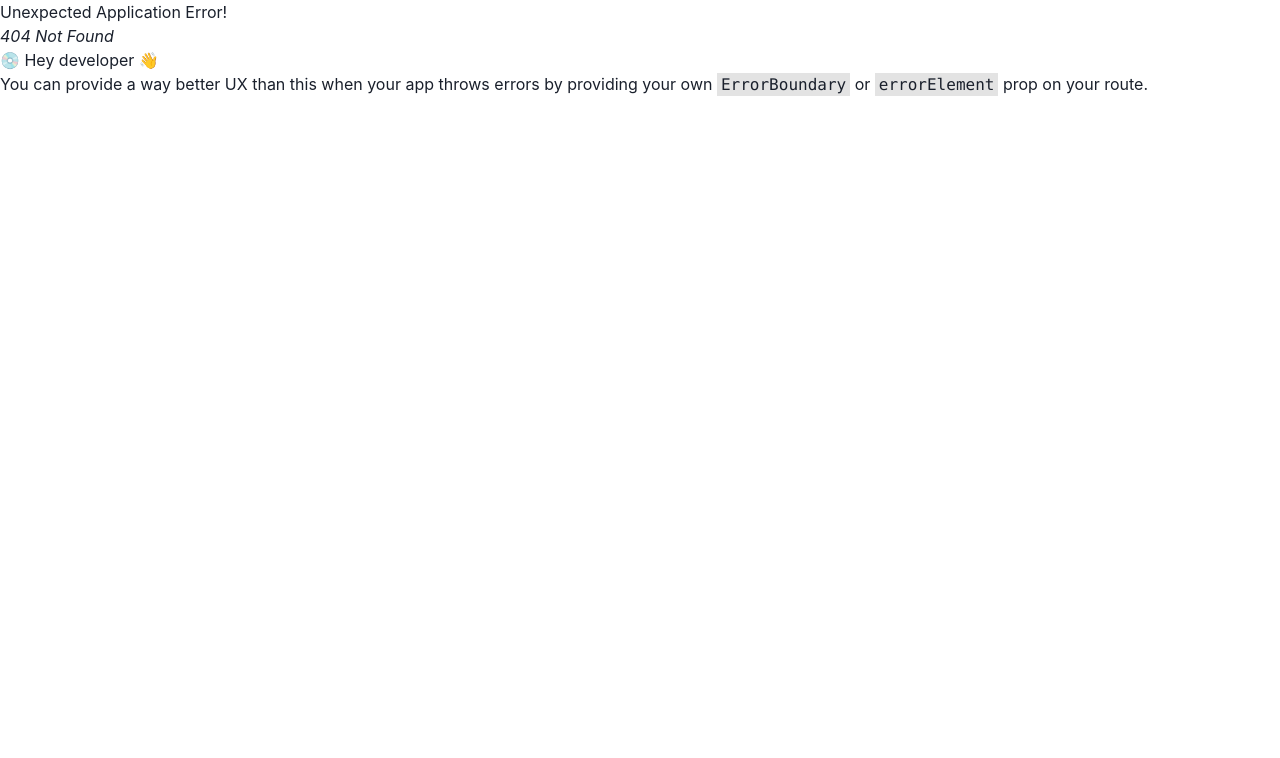
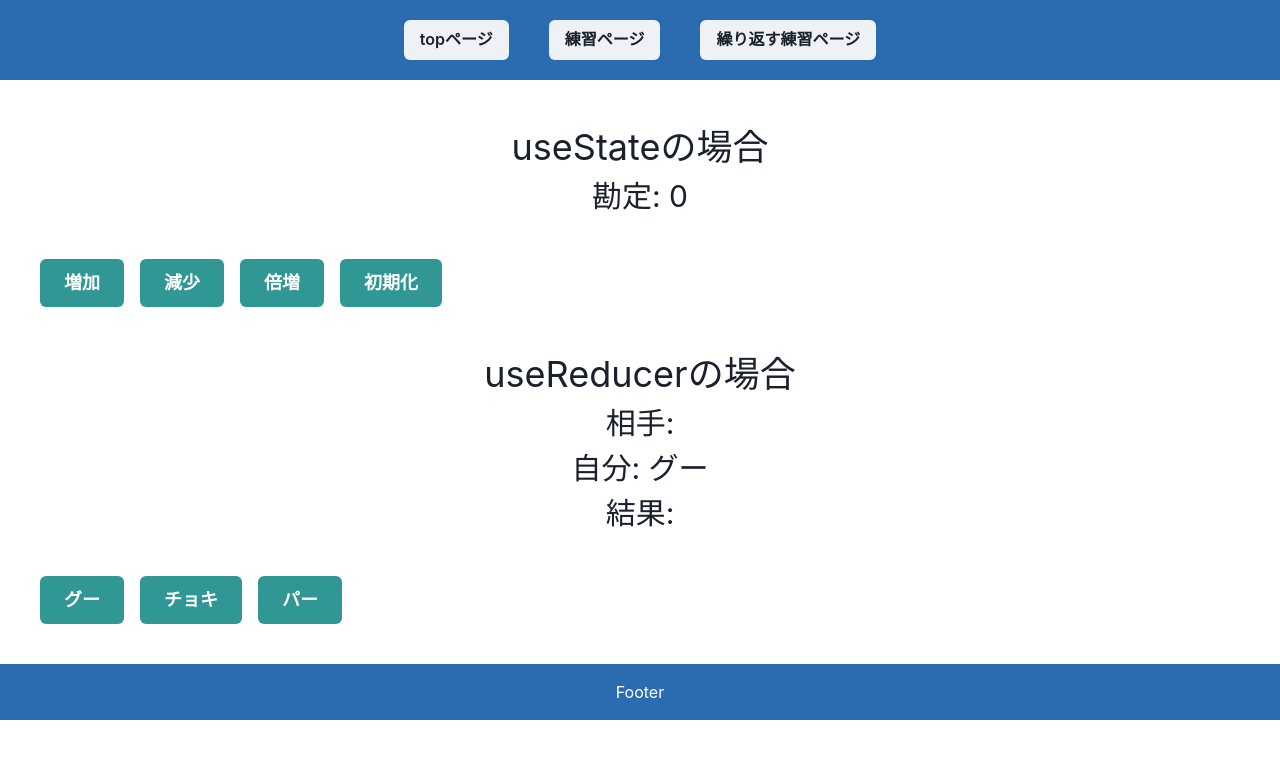
Before and after one commit to sakana-san/react-sample-benkyou, a React (Create React App) app: page /RepeatPractice in a window 1280 px wide. Before the commit this address had no page. Shown: the top 758 px of the page. Built offline with nearby package versions, Linux system fonts and the light colour scheme; the HTML template or start-up script is replaced by a standard one.

Commit message:
ジャンケンを実装

```diff
--- a/src/Layout.tsx
+++ b/src/Layout.tsx
@@ -22,6 +22,9 @@ export const Layout = () => {
               <li style={{listStyle: 'none'}}>
               <Button ml="10"><Link to='Practice'>練習ページ</Link></Button>
               </li>
+              <li style={{ listStyle: 'none' }}>
+                <Button ml="10"><Link to='RepeatPractice'>繰り返す練習ページ</Link></Button>
+              </li>
             </Flex>
           </nav>
         </header>
--- a/src/components/Counter.tsx
+++ b/src/components/Counter.tsx
@@ -38,6 +38,8 @@ const Hook1 = (props: CounterProps) => {
 
 type Action = '増加' | '減少' | '倍増' | '初期化'
 const reducer = (count: number, action: Action) => {
+  console.log('count', count)
+  console.log('action', action)
   switch (action) {
     case '増加':
       return count + 1
--- /dev/null
+++ b/src/components/RepeatPractice.tsx
@@ -0,0 +1,160 @@
+import React, {useState, useReducer} from "react"
+import { Link } from "react-router-dom"
+import {  Stack, Box, Text, Flex, Button, Tabs, TabList, TabPanels, Tab, TabPanel } from '@chakra-ui/react'
+
+
+type CP = {
+  init: number
+}
+
+const Items = [
+  {
+    id: 1,
+    text:'増加'
+  },
+  {
+    id: 2,
+    text: '減少'
+  },
+  {
+    id: 3,
+    text: '倍増'
+  },
+  {
+    id: 4,
+    text: '初期化'
+  }
+]
+
+const Sample1 = (props: CP) => {
+  const {init} = props
+  const [getCount, setCount] = useState(init)
+
+  const handleClick = (type: string) => {
+    switch(type) {
+      case '増加':
+        setCount((c) => c + 1)
+        break
+      case '減少':
+        setCount((c) => c - 1)
+        break
+      case '倍増':
+        setCount((c) => c * 2)
+        break
+      case '初期化':
+        setCount(0)
+        break
+    }
+
+  }
+  return (
+    <>
+      <Box>
+        <Text fontSize='4xl' align='center'>useStateの場合</Text>
+        <Text fontSize='3xl' align='center'>勘定: {getCount}</Text>
+        <Stack spacing={4} direction='row' align='center' padding="10">
+          {
+           Items.map((v, i) => (
+              <Button colorScheme='teal' size='lg' key={v.id} onClick={() => { handleClick(v.text) }}>
+                {v.text}
+              </Button>
+           ))
+          }
+        </Stack>
+      </Box>
+    </>
+  )
+}
+
+
+
+
+
+type jankenProps = {
+  init: 0
+}
+type Action = 'グー' | 'チョキ' | 'パー'
+
+const jankenItems = [
+  {
+    id: 0,
+    text: 'グー'
+  },
+  {
+    id: 1,
+    text: 'チョキ'
+  },
+  {
+    id: 2,
+    text: 'パー'
+  }
+]
+const reducer = (count: number, action: Action) => {
+  if (action === 'グー') {
+    return 0
+  } else if (action === 'チョキ') {
+    return 1
+  } else {
+    return 2
+  }
+
+}
+const Random = jankenItems[Math.floor(Math.random() * 3)]
+
+const Sample2 = (props: jankenProps) => {
+  const { init } = props
+  const [getCount, dispatch] = useReducer(reducer, init)
+  const [getHoge, setHoge] = useState('')
+  const [getResult, setResult] = useState('')
+  const handleClick = () => {
+    setHoge(Random.text)
+  }
+  const handleResult = (id: number) => {
+    if (id === Random.id) {
+      setResult('あいこです')
+    } else if (id === 0 && Random.id === 1) {
+      setResult('あなたが勝ちました')
+    } else if (id === 1 && Random.id === 2) {
+      setResult('あなたが勝ちました')
+    } else if (id === 2 && Random.id === 0) {
+      setResult('あなたが勝ちました')
+    } else {
+      setResult('あなたが負けました')
+    }
+  }
+  return (
+    <>
+      <Box>
+        <Text fontSize='4xl' align='center'>useReducerの場合</Text>
+        <Text fontSize='3xl' align='center'>相手: {getHoge}</Text>
+        <Text fontSize='3xl' align='center'>自分: {jankenItems[getCount].text}</Text>
+        <Text fontSize='3xl' align='center'>結果: {getResult}</Text>
+        <Stack spacing={4} direction='row' align='center' padding="10">
+          {
+            jankenItems.map((v, i) => (
+              <Button colorScheme='teal' size='lg'key={v.id } onClick={() => {
+                handleClick()
+                // @ts-ignore
+                dispatch(v.text)
+                // @ts-ignore
+                handleResult(v.id)
+              }}>
+                {v.text}
+              </Button>
+            ))
+          }
+        </Stack>
+      </Box>
+    </>
+  )
+}
+
+
+export const RepeatPractice = () => {
+  return (
+    <>
+      <Sample1 init={0} />
+      <Sample2 init={0} />
+    </>
+  )
+}
--- a/src/index.tsx
+++ b/src/index.tsx
@@ -14,6 +14,7 @@ import { ButtonCount2 } from './components/ButtonCount2';
 import { Keisan } from './components/Keisan';
 import { InputFocus } from './components/InputFocus';
 import { Message } from './components/Message';
+import { RepeatPractice } from './components/RepeatPractice';
 
 const router = createBrowserRouter([
   { path: "/",
@@ -21,6 +22,7 @@ const router = createBrowserRouter([
     children: [
       {index: true, element: <App />},
       {path: "Practice", element: <Practice /> },
+      { path: "RepeatPractice", element: <RepeatPractice /> },
       {path: "Radio", element: <Radio /> },
       {path: "Counter", element: <Counter /> },
       {path: "ClockCounter", element: <ClockCounter />},
```
